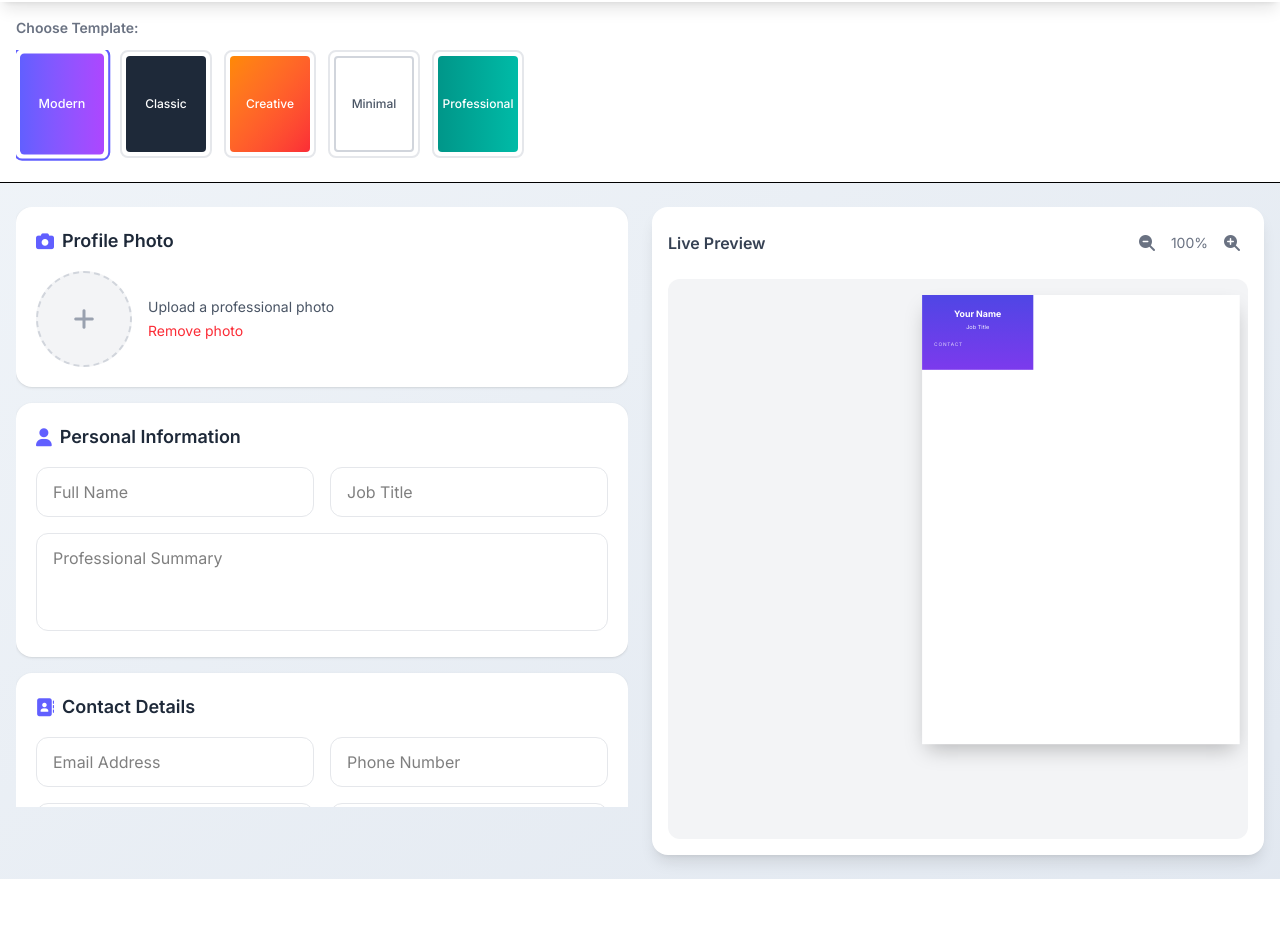
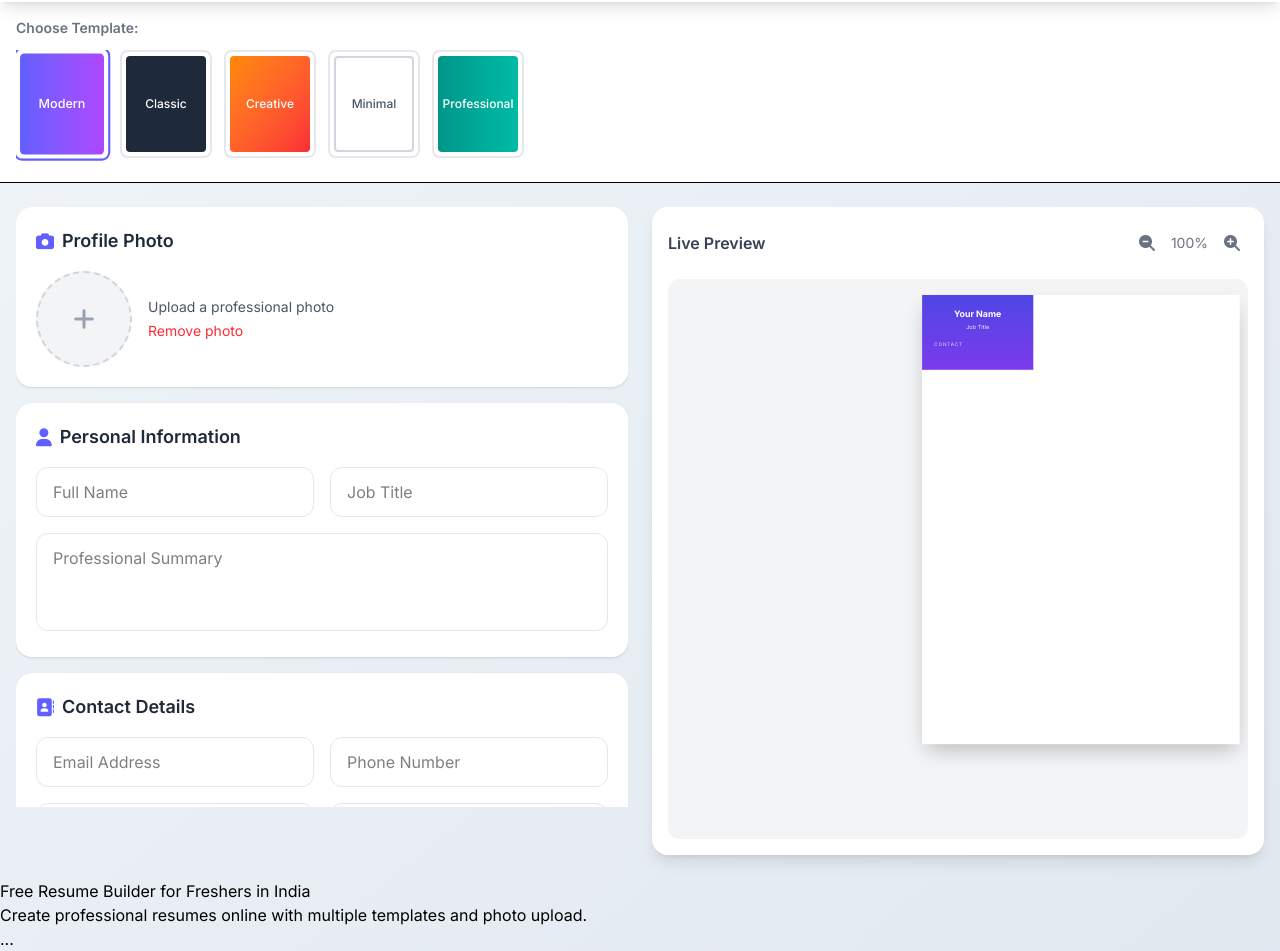
Before and after one commit to parveensharma7897-sketch/resume-builder, a plain HTML site: page index.html in a window 1280 px wide. Shown: the part 74-1025 px from the top of the page. Before the commit the page ends 953 px from the top, so only its background shows below. Drawn offline with nearby package versions, Linux system fonts and the light colour scheme.

Commit message:
Update index.html

```diff
--- a/index.html
+++ b/index.html
@@ -877,5 +877,16 @@
             });
         }
     </script>
+    <body>
+
+  <h1>Free Resume Builder for Freshers in India</h1>
+  <p>Create professional resumes online with multiple templates and photo upload.</p>
+
+  <!-- Yaha tera purana resume builder code aayega -->
+
+  <!-- Jaise neeche tera forms, inputs, buttons ka purana code hoga -->
+  <form> ... </form>
+  <script src="script.js"></script>
+
 </body>
 </html>
```
